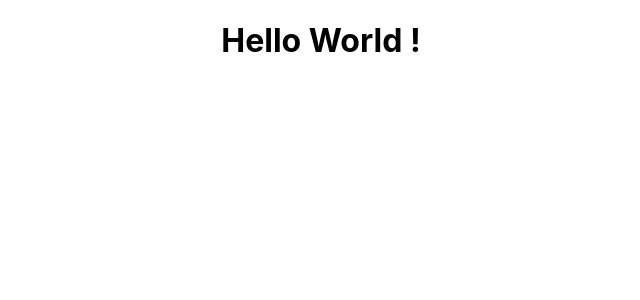
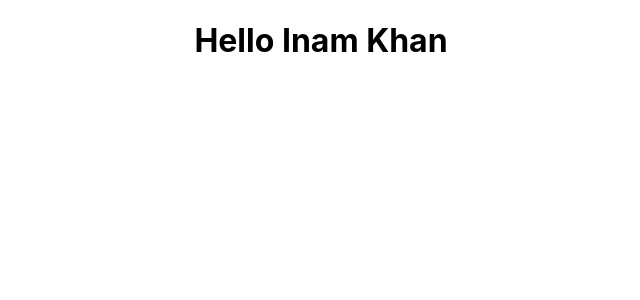
Before and after one commit to Inamkhanpk/bootcamp2020-assignment2, a React (Create React App) app: page / in a window 1280 px wide. Shown: the top 300 px of the page, without its empty margins (319-959 px from the left). Built offline with nearby package versions, Linux system fonts and the light colour scheme.

Commit message:
again some addition

```diff
--- a/src/App.js
+++ b/src/App.js
@@ -4,7 +4,7 @@ import './App.css';
 function App() {
   return (
     <div className="App">
-     <h1>Hello World !</h1>
+     <h1>Hello Inam Khan</h1>
     </div>
   );
 }
```
